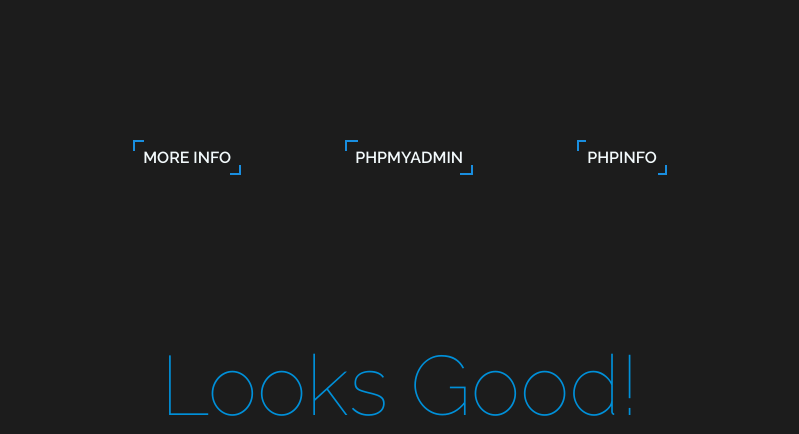
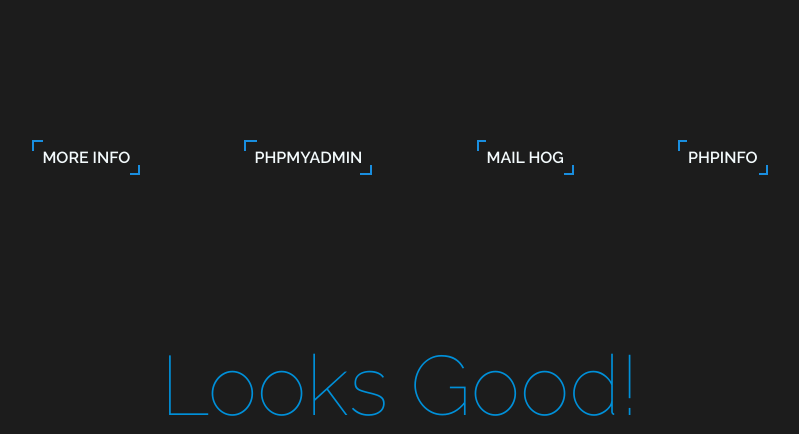
Before and after one commit to Guerrerohgp/ballenasoft-vagrant-nginx, a PHP site: page / in a window 1280 px wide. Shown: the top 434 px of the page, without its empty margins (240-1039 px from the left). Run offline with PHP 8.4, Linux system fonts and the light colour scheme.

Commit message:
adding mailhog to the index

```diff
--- a/www/public/index.php
+++ b/www/public/index.php
@@ -213,6 +213,7 @@
             <div class="buttons" style="position: absolute;top: 15%;">
                 <a class="borders" target="_blank" href="http://guerrerohgp.com/blog/vagrant-ballenasoft-nginx"><span>More Info</span></a>
                 <a class="borders" target="_blank" href="/phpmyadmin/"><span>PhpMyadmin</span></a>
+                <a class="borders" target="_blank" href="http://192.168.26.26:8025"><span>Mail Hog</span></a>
                 <a class="borders" target="_blank" href="/phpinfo.php"><span>PhpInfo</span></a>
             </div>
             <div class="content">
```
